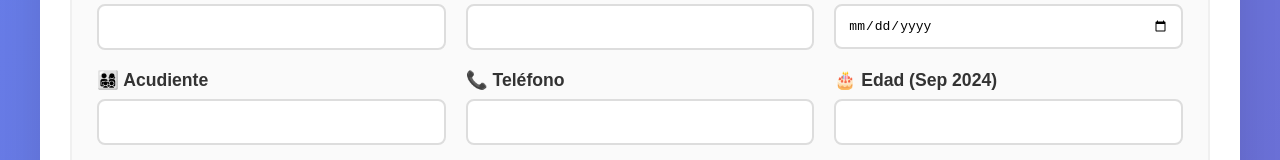
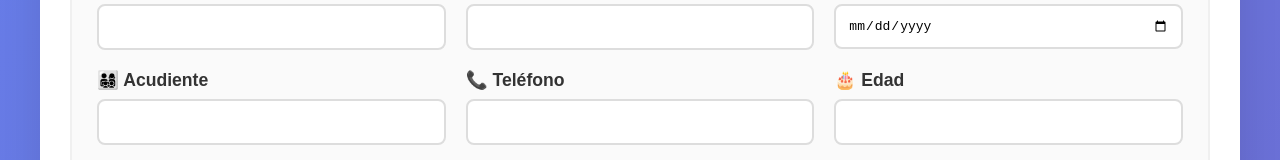
Before and after one commit to Proyectokiwanis/Historia-Cl, a plain HTML site: page index.html in a window 1280 px wide. Shown: the part 308-468 px from the top of the page. Drawn offline with Linux system fonts and the light colour scheme; a script that the page names is missing.

Commit message:
Update index.html

```diff
--- a/index.html
+++ b/index.html
@@ -255,7 +255,7 @@
                             <input type="tel" id="telefono" name="telefono">
                         </div>
                         <div class="form-group">
-                            <label for="edad">🎂 Edad (Sep 2024)</label>
+                            <label for="edad">🎂 Edad </label>
                             <input type="number" id="edad" name="edad" min="0" max="18">
                         </div>
                         <div class="form-group">
```
